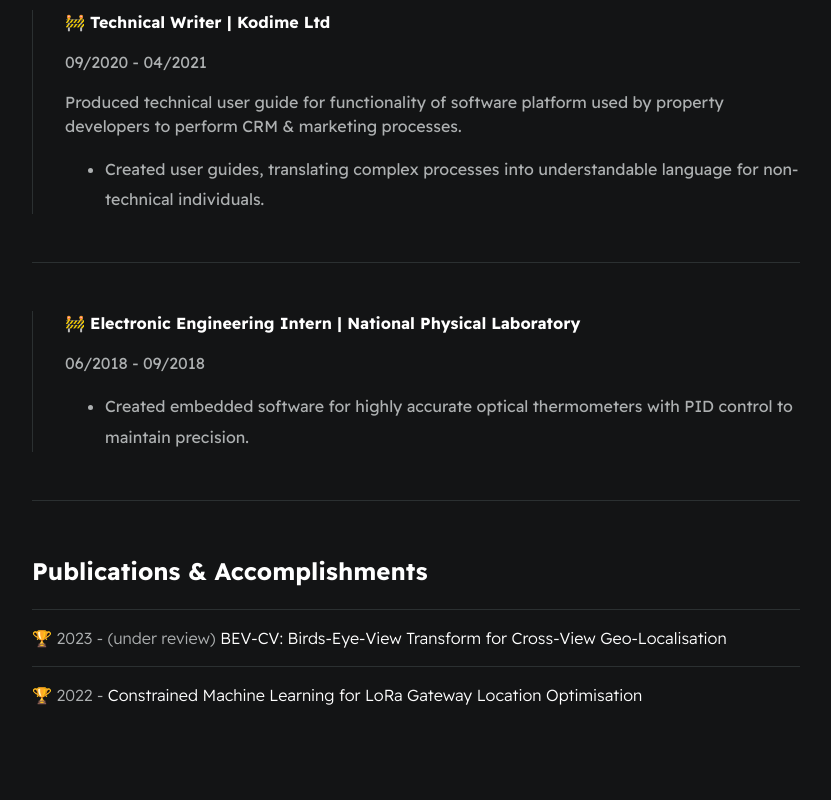
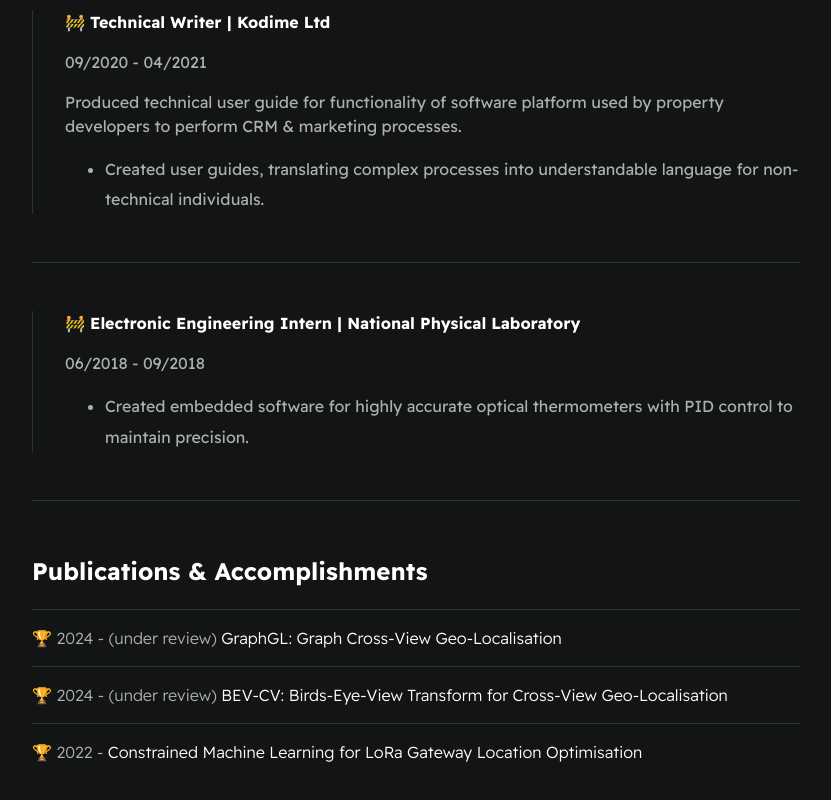
Before and after one commit to tavisshore/tavisshore.github.io, a plain HTML site: page index.html in a window 1280 px wide. Shown: the part 3296-4096 px from the top of the page, without its empty margins (224-1055 px from the left). Before the commit the page ends 4059 px from the top, so only its background shows below. Drawn offline with Linux system fonts and the light colour scheme.

Commit message:
Update index.html

```diff
--- a/index.html
+++ b/index.html
@@ -169,7 +169,11 @@
                 <h2>Publications & Accomplishments</h2>
 
                 <div class="card--project">
-                    <a href="" ><span>🏆 2023 - (under review) </span>BEV-CV: Birds-Eye-View Transform for Cross-View Geo-Localisation</a>
+                    <a href="" ><span>🏆 2024 - (under review) </span>GraphGL: Graph Cross-View Geo-Localisation</a>
+                </div>
+
+                <div class="card--project">
+                    <a href="" ><span>🏆 2024 - (under review) </span>BEV-CV: Birds-Eye-View Transform for Cross-View Geo-Localisation</a>
                 </div>
 
                 <div class="card--project">
```
